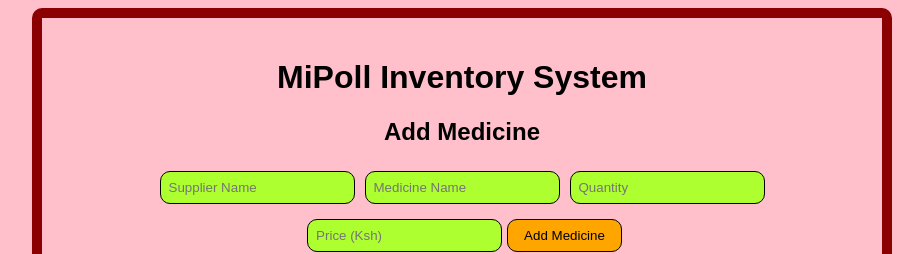
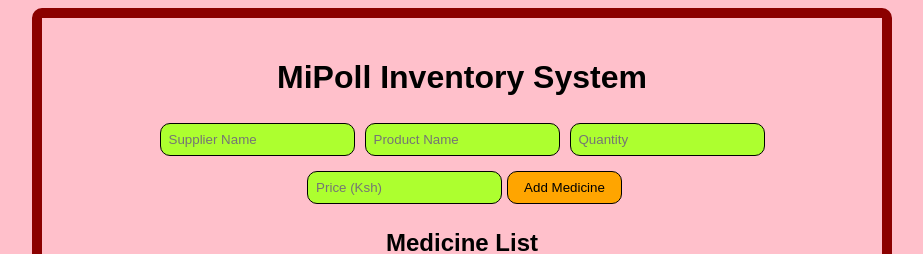
Before and after one commit to Coding-with-Mike-Eng/Mike-App, a React (Vite) app: page / in a window 1280 px wide. Shown: the top 254 px of the page, without its empty margins (178-1101 px from the left). Built offline with nearby package versions, Linux system fonts and the light colour scheme; no server answers.

Commit message:
Update addMedicineForm.jsx

```diff
--- a/src/Components/addMedicineForm.jsx
+++ b/src/Components/addMedicineForm.jsx
@@ -8,10 +8,18 @@ function AddMedicineForm({ onAdd }) {
 
     const handleSubmit = (e) => {
         e.preventDefault();
-        if (!supplierName ||!name || !quantity || !price) return;
 
-        onAdd({ supplierName, name, quantity, price });
-        setSupplierName('')
+        const newMedicine = {
+            supplierName,
+            name,
+            quantity: parseInt(quantity),
+            price: parseFloat(price),
+        };
+
+        onAdd(newMedicine);
+
+        // Reset form
+        setSupplierName('');
         setName('');
         setQuantity('');
         setPrice('');
@@ -19,30 +27,33 @@ function AddMedicineForm({ onAdd }) {
 
     return (
         <form onSubmit={handleSubmit}>
-            <h2>Add Medicine</h2>
             <input
                 type="text"
                 placeholder="Supplier Name"
                 value={supplierName}
                 onChange={(e) => setSupplierName(e.target.value)}
+                required
             />
             <input
                 type="text"
-                placeholder="Medicine Name"
+                placeholder="Product Name"
                 value={name}
                 onChange={(e) => setName(e.target.value)}
+                required
             />
             <input
                 type="number"
                 placeholder="Quantity"
                 value={quantity}
                 onChange={(e) => setQuantity(e.target.value)}
+                required
             />
             <input
                 type="number"
                 placeholder="Price (Ksh)"
                 value={price}
                 onChange={(e) => setPrice(e.target.value)}
+                required
             />
             <button type="submit">Add Medicine</button>
         </form>
```
